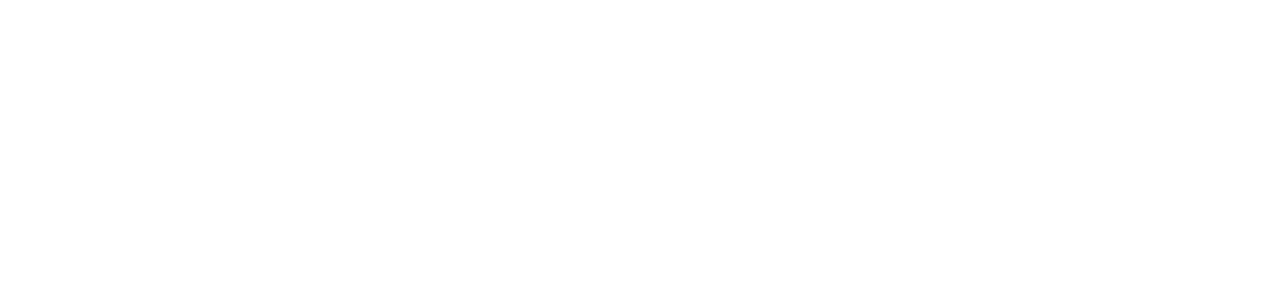
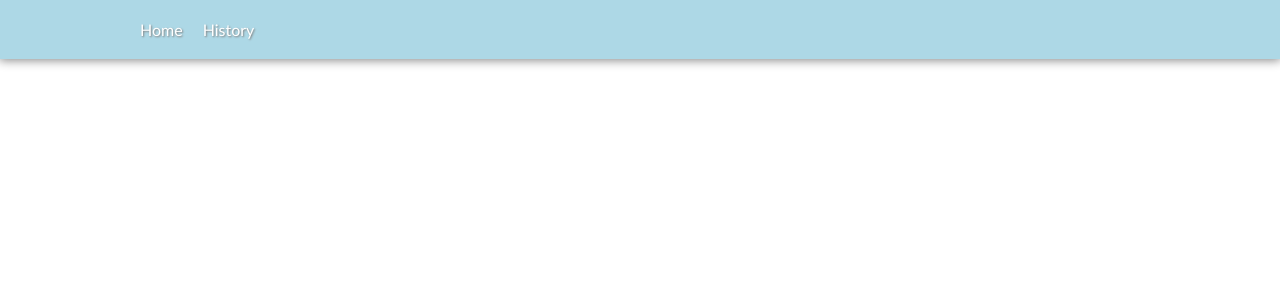
Before and after one commit to starman-cook/school_test_task_frontend, a React (Vite) app: page / in a window 1280 px wide. Shown: the top 300 px of the page. Built offline with nearby package versions, Linux system fonts and the light colour scheme.

Commit message:
add layout, react-router and header with two links

```diff
--- a/package.json
+++ b/package.json
@@ -11,7 +11,9 @@
   },
   "dependencies": {
     "react": "^19.1.1",
-    "react-dom": "^19.1.1"
+    "react-dom": "^19.1.1",
+    "react-router": "^7.9.5",
+    "react-router-dom": "^7.9.5"
   },
   "devDependencies": {
     "@eslint/js": "^9.36.0",
--- /dev/null
+++ b/src/App.css
@@ -0,0 +1,7 @@
+* {
+    margin: 0;
+}
+
+body {
+    font-family: 'Gill Sans', sans-serif;
+}
--- a/src/App.tsx
+++ b/src/App.tsx
@@ -1,9 +1,10 @@
+import './App.css'
+import HomePage from "./pages/HomePage/HomePage"
+
 function App() {
 
   return (
-    <>
-
-    </>
+    <HomePage />
   )
 }
 
--- /dev/null
+++ b/src/components/Header/Header.module.css
@@ -0,0 +1,15 @@
+.header {
+    padding: 20px;
+    background: lightblue;
+    box-shadow: 0 0 10px 1px grey;
+}
+.container {
+    max-width: 1000px;
+    margin: 0 auto;
+}
+.link {
+    margin-right: 20px;
+    text-decoration: none;
+    color: white;
+    text-shadow: 1px 1px 2px grey;
+}
--- /dev/null
+++ b/src/components/Header/Header.tsx
@@ -0,0 +1,15 @@
+import { Link } from 'react-router'
+import styles from './Header.module.css'
+
+const Header = () => {
+    return (
+        <header className={styles.header}>
+            <div className={styles.container}>
+                <Link className={styles.link} to={'/'}>Home</Link>
+                <Link className={styles.link} to={'/history'}>History</Link>
+            </div>
+        </header>
+    )
+}
+
+export default Header
--- /dev/null
+++ b/src/components/Layout/Layout.tsx
@@ -0,0 +1,13 @@
+import { Outlet } from "react-router-dom";
+import Header from "../Header/Header";
+
+const Layout = () => {
+return (
+    <>
+        <Header />
+        <Outlet />
+    </>
+)
+}
+
+export default Layout
--- a/src/main.tsx
+++ b/src/main.tsx
@@ -1,9 +1,24 @@
 import { StrictMode } from 'react'
 import { createRoot } from 'react-dom/client'
 import App from './App.tsx'
+import { createBrowserRouter, RouterProvider } from 'react-router'
+import Layout from './components/Layout/Layout.tsx'
+
+const router = createBrowserRouter([
+  {
+    path: '/',
+    element: <Layout />,
+    children: [
+      {
+        index: true,
+        element: <App />
+      }
+    ]
+  }
+])
 
 createRoot(document.getElementById('root')!).render(
   <StrictMode>
-    <App />
+    <RouterProvider router={router} />
   </StrictMode>,
 )
--- /dev/null
+++ b/src/pages/HomePage/HomePage.tsx
@@ -0,0 +1,10 @@
+const HomePage = () => {
+
+  return (
+    <>
+
+    </>
+  )
+}
+
+export default HomePage
```
Also changed, not shown: 1 other file (tests, documents, lock files or other folders).
